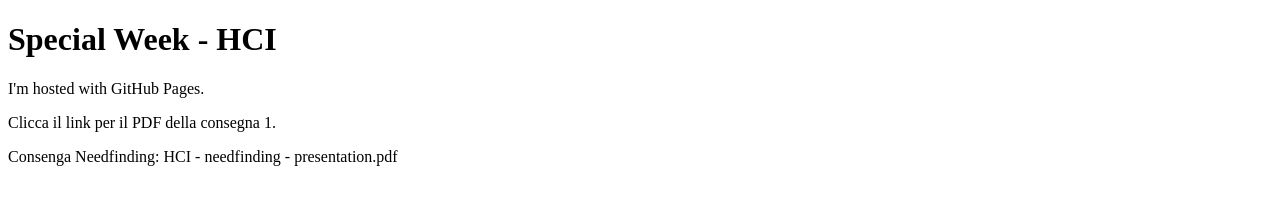
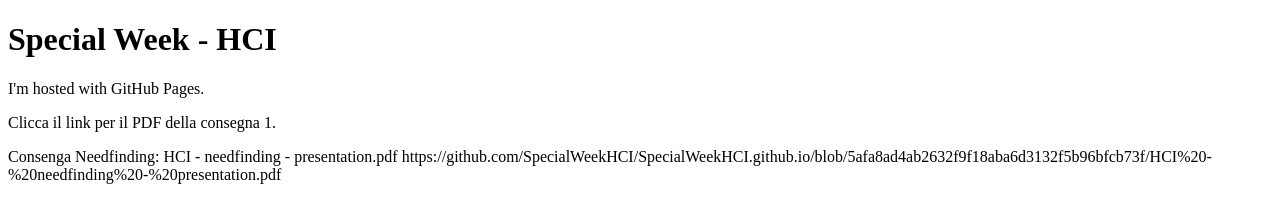
Before and after one commit to SpecialWeekHCI/SpecialWeekHCI.github.io, a plain HTML site: page index.html in a window 1280 px wide. Drawn offline with Linux system fonts and the light colour scheme.

Commit message:
prova aggiunta link

```diff
--- a/index.html
+++ b/index.html
@@ -4,6 +4,8 @@
 <h1>Special Week - HCI</h1>
 <p>I'm hosted with GitHub Pages.</p>
 <p>Clicca il link per il PDF della consegna 1.</p>
-  <p>Consenga Needfinding: HCI - needfinding - presentation.pdf</p>
+  <p>Consenga Needfinding: HCI - needfinding - presentation.pdf
+  https://github.com/SpecialWeekHCI/SpecialWeekHCI.github.io/blob/5afa8ad4ab2632f9f18aba6d3132f5b96bfcb73f/HCI%20-%20needfinding%20-%20presentation.pdf
+  </p>
 </body>
 </html>
```
